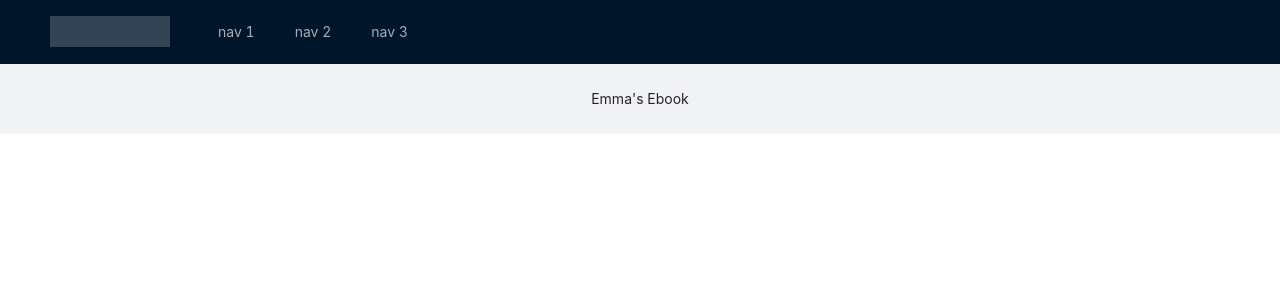
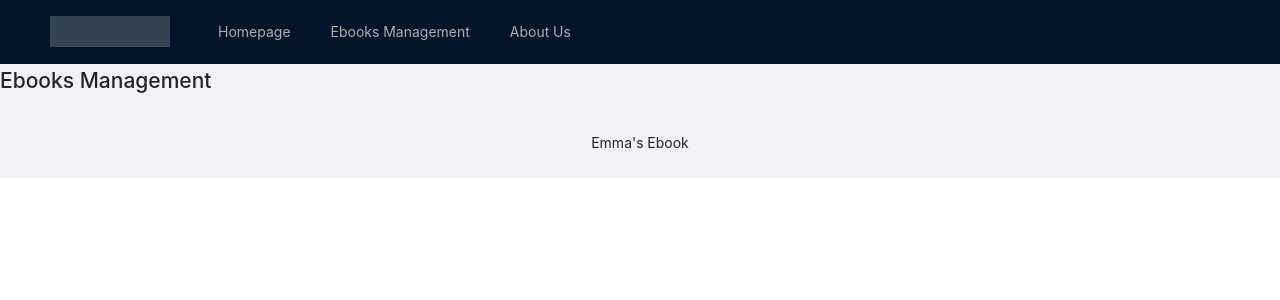
Before and after one commit to sh3956/wiki-application-springboot, a Vue app in the folder web/: page /admin/ebook in a window 1280 px wide. Shown: the top 300 px of the page. Built offline with nearby package versions, Linux system fonts and the light colour scheme; no server answers.

Commit message:
Add: ebooks management page

```diff
--- a/web/src/components/the-header.vue
+++ b/web/src/components/the-header.vue
@@ -6,14 +6,14 @@
         mode="horizontal"
         :style="{ lineHeight: '64px' }"
     >
-      <a-menu-item key="1">
-        nav 1
+      <a-menu-item key="/">
+        <router-link to ="/">Homepage</router-link>
       </a-menu-item>
-      <a-menu-item key="2">
-        nav 2
+      <a-menu-item key="/admin/ebook">
+        <router-link to ="/admin/ebook">Ebooks Management</router-link>
       </a-menu-item>
-      <a-menu-item key="3">
-        nav 3
+      <a-menu-item key="/about">
+        <router-link to ="/about">About Us</router-link>
       </a-menu-item>
     </a-menu>
   </a-layout-header>
--- a/web/src/router/index.ts
+++ b/web/src/router/index.ts
@@ -1,6 +1,7 @@
 import { createRouter, createWebHistory, RouteRecordRaw } from 'vue-router'
 import Home from '../views/home.vue'
 import About from '../views/about.vue'
+import AdminEbook from '../views/admin/admin-ebook.vue'
 
 const routes: Array<RouteRecordRaw> = [
   {
@@ -16,6 +17,11 @@
     // this generates a separate chunk (about.[hash].js) for this route
     // which is lazy-loaded when the route is visited.
     // component: () => import(/* webpackChunkName: "about" */ '../views/about.vue')
+  },
+  {
+    path: '/admin/ebook',
+    name: 'AdminEbook',
+    component: AdminEbook
   }
 ]
 
--- /dev/null
+++ b/web/src/views/admin/admin-ebook.vue
@@ -0,0 +1,5 @@
+<template>
+  <div class="about">
+    <h1>Ebooks Management</h1>
+  </div>
+</template>
```
